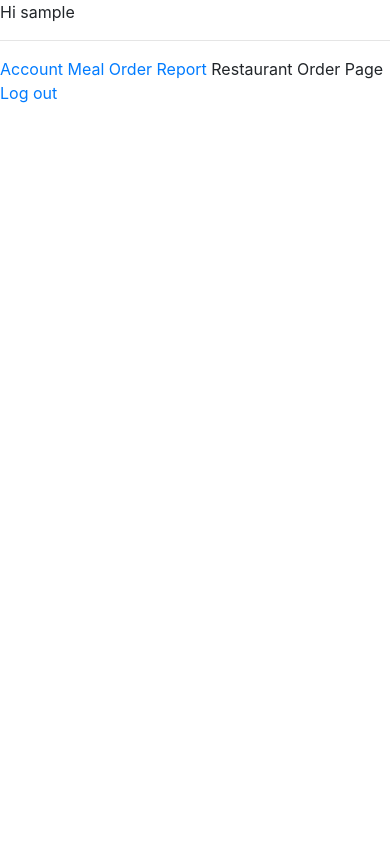
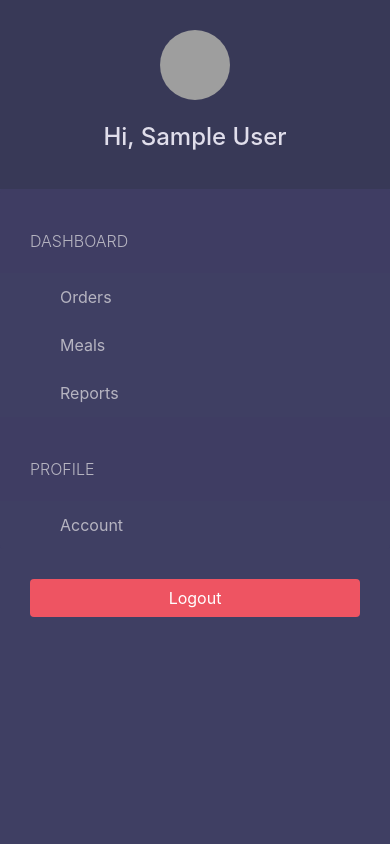
Before and after one commit to AmarjotSingh21/food-delivery-django, a Django app: page /restaurant/order/ in a window 390 px wide. Run offline with Django 3.2, Linux system fonts and the light colour scheme; the visitor is signed in with stand-in values (Sample User, id 1); data that the repository does not hold is empty; parts of the project's set-up code (start-up, migrations or seed data) failed here and were passed over; some libraries are stand-ins or nearby versions; grey boxes are pictures that could not be loaded.

Commit message:
Added styling for pages

```diff
--- a/static/css/style.css
+++ b/static/css/style.css
@@ -1,14 +1,109 @@
-.bg-blue{
-    background-color: #3F3F63;
+body {
+  padding-top: 50px;
+  background-color: #edf2f5;
+  overflow: auto;
 }
 
-.btn-pink{
-    color:white;
-    background-color: #EE5462;
+.bg-blue {
+  background-color: #3f3f63;
+}
+
+.btn-pink {
+  color: white;
+  background-color: #ee5462;
 }
 
 .btn-pink:hover,
-.btn-pink:focus{
-    color: white;
-    background-color:#DA4F5D;
+.btn-pink:focus {
+  color: white;
+  background-color: #da4f5d;
 }
+
+/* SIDEBAR */
+.sidebar {
+  height: 100vh;
+  position: fixed;
+  top: 0;
+  left: 0;
+  padding: 0;
+  background-color: #3f3f63;
+  overflow: auto;
+}
+
+/* SIDEBAR  - HEADER*/
+
+.sidebar > div:first-child {
+  padding: 30px 10px;
+  font-weight: bold;
+  font-size: 15px;
+  background-color: #383957;
+}
+
+.sidebar > div:first-child > h4 {
+  color: #e0deeb;
+}
+
+.sidebar > div:first-child > h5 {
+  color: #b6b4c1;
+}
+
+/* SIDEBAR  - List */
+.sidebar .list-group {
+  padding: 0;
+  background-color: #3f3d63;
+}
+
+.sidebar .list-group > span {
+  color: #b6b4c1;
+  display: block;
+  margin-top: 20px;
+  padding: 20px 30px;
+  font-size: 16px;
+  font-weight: 300;
+}
+
+.sidebar .list-group .list-group-item,
+.sidebar .list-group .list-group-item:focus {
+  background-color: #3f3f63;
+  counter-reset: #b6b4c1;
+  color: #b6b4c1;
+  border: 0;
+  text-decoration: none;
+  padding-left: 60px;
+  padding-right: 30px;
+
+}
+.sidebar .list-group .list-group-item:active,
+.sidebar .list-group .list-group-item:hover {
+  background-color: #383957;
+  color: #e0deeb;
+}
+
+.sidebar .list-group .list-group-item:first-child {
+  border-top-left-radius: 0;
+  border-top-right-radius: 0;
+}
+
+.sidebar .list-group .list-group-item .badge,
+.sidebar .list-group .list-group-item:active .badge {
+  background-color: #ee5462;
+  color-interpolation-filters: #e0deeb;
+}
+
+.sidebar > div:last-child {
+  padding: 30px;
+}
+
+.sidebar > div:last-child .btn {
+  width: 100%;
+}
+
+/* CONTENT */
+
+.content {
+  padding: 0 40px;
+}
+
+.content .card{
+  border: none;
+}
--- a/templates/base.html
+++ b/templates/base.html
@@ -18,12 +18,20 @@
 </head>
 
 <body>
+    <div class="container-fluid">
+        <div class="row">
+            <div class="col-lg-2 col-md-2 col-sm-2 sidebar">
+                {% block sidebar %}
+                {% endblock sidebar %}
+            </div>
+            <div class="col-lg-10  offset-lg-2 col-md-10 offset-md-2 col-sm-10 offset-sm-2 content">
+                {% block content %}
+                {% endblock content %}
+            </div>
+        </div>
+    </div>
 
-    {% block sidebar %}
-    {% endblock sidebar %}
 
-    {% block content %}
-    {% endblock content %}
     <script src="{% static 'js/bootstrap.min.js' %}"></script>
     <script src="https://code.jquery.com/jquery-3.5.1.slim.min.js"
         integrity="sha384-DfXdz2htPH0lsSSs5nCTpuj/zy4C+OGpamoFVy38MVBnE+IbbVYUew+OrCXaRkfj"
--- a/templates/restaurant/base.html
+++ b/templates/restaurant/base.html
@@ -7,18 +7,32 @@ Restaurant
 
 
 {% block sidebar %}
-Hi {{ user }}
-<hr>
+<div class="text-center">
+    <img src="{{ MEDIA_URL }}{{request.user.restaurant.logo}}" alt="logo" width="70" height="70" class="rounded-circle">
+    <br>
+    <br>
+    <h4>Hi, {{ user.get_full_name }}</h4>
+    <h5>{{ user.restaurant.name }}</h5>
+</div>
+<div class="list-group">
+    <span class="text-uppercase">
+        Dashboard
+    </span>
+    <a href="{% url 'restaurant:order' %}" class="list-group-item">Orders</a>
+    <a href="{% url 'restaurant:meal' %}" class="list-group-item">Meals</a>
+    <a href="{% url 'restaurant:report' %}" class="list-group-item">Reports</a>
+    <span class="text-uppercase">Profile</span>
+    <a href="{% url 'restaurant:account' %}" class="list-group-item">Account</a>
+</div>
 
-<a href="{% url 'restaurant:account' %}">Account</a>
-<a href="{% url 'restaurant:meal' %}">Meal</a>
-<a href="{% url 'restaurant:order' %}">Order</a>
-<a href="{% url 'restaurant:report' %}">Report</a>
+<div class="text-center">
+    <a href="{% url 'restaurant:sign-up' %}?next={{ request.path }}" class="btn btn-pink">Logout</a>
+</div>
 {% endblock sidebar %}
 
 
 
 {% block content %}
 {{ user.username }}
-<a href="{% url 'user:sign-out' %}">Log out</a>
+<!-- <a href="{% url 'user:sign-out' %}">Log out</a> -->
 {% endblock content %}
--- a/templates/restaurant/base_sign.html
+++ b/templates/restaurant/base_sign.html
@@ -17,7 +17,7 @@
 <body class="bg-blue">
     <div class="container">
         <div class="row">
-            <div class="col-lg-4 col-lg-offset-4"></div>
+            <div class="col-lg-4 offset-lg-4"></div>
             <br>
             <br>
             <br>
--- a/templates/restaurant/order.html
+++ b/templates/restaurant/order.html
@@ -6,6 +6,4 @@ HomePage
 {% endblock title %}
 
 {% block content %}
-Restaurant Order Page
-<a href="{% url 'restaurant:sign-out' %}">Log out</a>
 {% endblock content %}
--- a/templates/restaurant/report.html
+++ b/templates/restaurant/report.html
@@ -6,6 +6,4 @@ HomePage
 {% endblock title %}
 
 {% block content %}
-Restaurant Report Page
-<a href="{% url 'restaurant:sign-out' %}">Log out</a>
 {% endblock content %}
--- a/templates/user/base.html
+++ b/templates/user/base.html
@@ -17,7 +17,7 @@
 <body class="bg-blue">
     <div class="container">
         <div class="row">
-            <div class="col-lg-4 col-lg-offset-4"></div>
+            <div class="col-lg-4 offset-lg-4"></div>
             <br>
             <br>
             <br>
```
Also changed, not shown: restaurant/forms.py (+8 -0 lines), templates/restaurant/account.html (+16 -3 lines), 1 other file.
